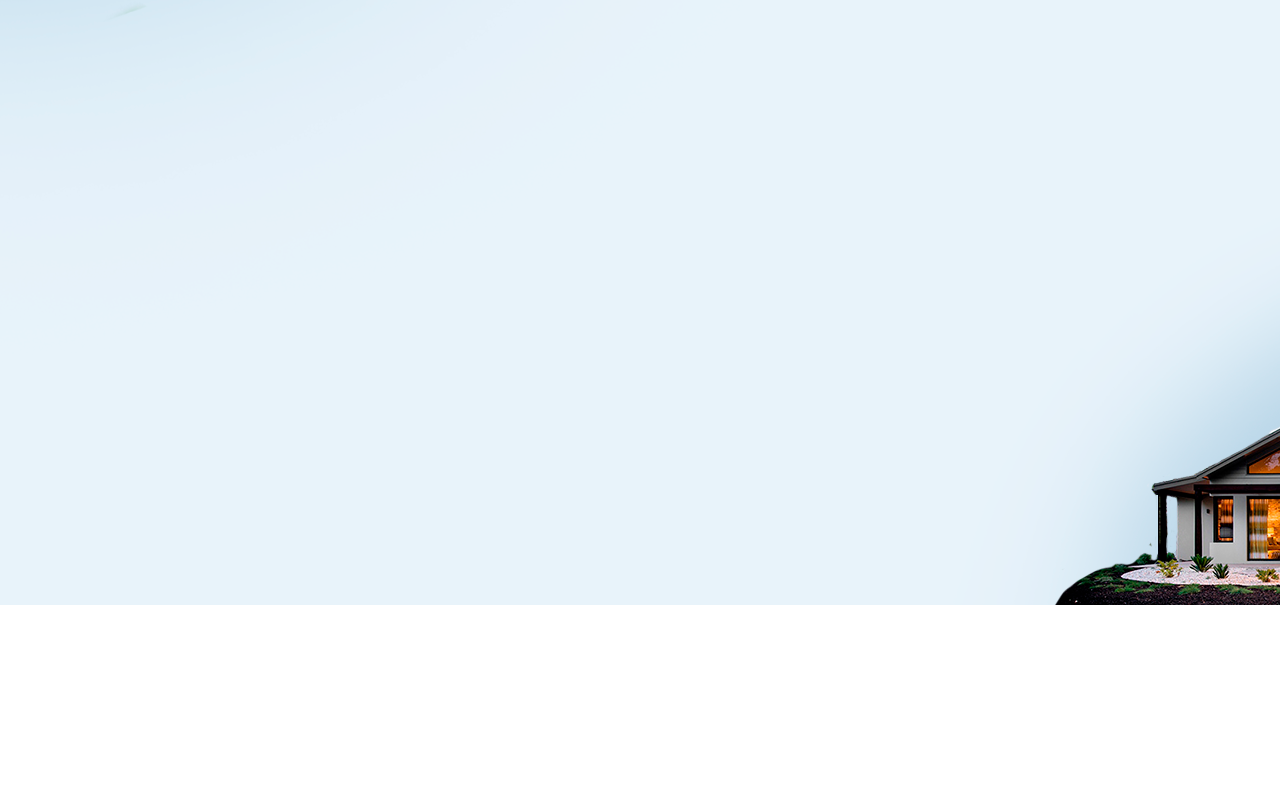
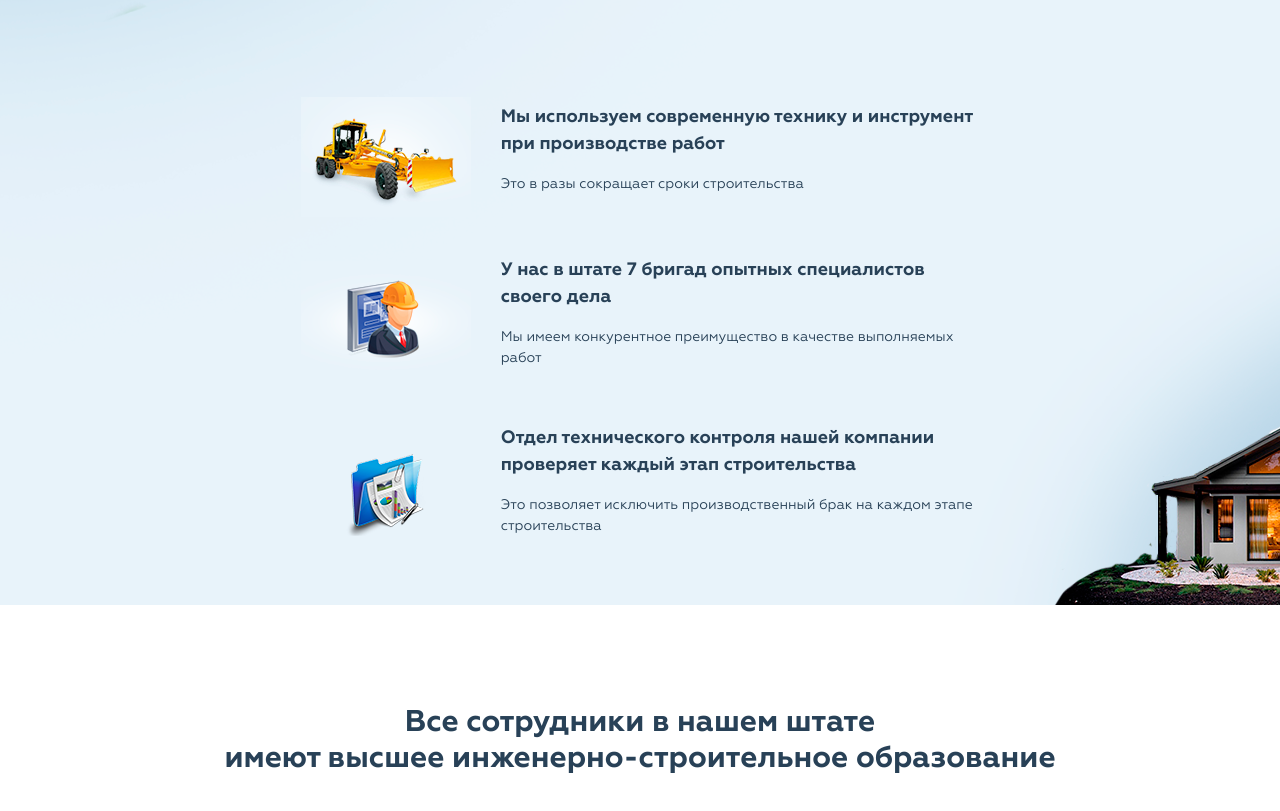
Before and after one commit to NecroSith/Project_DomaNaVeka, a website: page src/index.html in a window 1280 px wide. Shown: the part 4655-5466 px from the top of the page. Before the commit the page ends 5260 px from the top, so only its background shows below. Drawn offline with nearby package versions, Linux system fonts and the light colour scheme.

Commit message:
Advantages block added

```diff
--- a/src/index.html
+++ b/src/index.html
@@ -234,6 +234,55 @@
             <div class="container">
                 <h4 class="item-title">Мы всегда укладываемся в сроки<br> прописанные в договоре на строительство
                 </h4>
+                <div class="adv__item-wrapper">
+                    <div class="adv__item">
+                        <div class="adv__item-img">
+                            <img src="./img/cards/pros1.png" alt="tehnika">
+                        </div>
+                        <div class="adv__item-desc">
+                            <p>Мы используем современную технику и инструмент при производстве работ
+                            </p>
+                            <p>Это в разы сокращает сроки строительства
+                            </p>
+                        </div>
+                    </div>
+                    <div class="adv__item">
+                        <div class="adv__item-img">
+                            <img src="./img/cards/pros2.png" alt="tehnika">
+                        </div>
+                        <div class="adv__item-desc">
+                            <p>У нас в штате 7 бригад опытных специалистов своего дела
+                            </p>
+                            <p>Мы имеем конкурентное преимущество в качестве выполняемых работ
+                            </p>
+                        </div>
+                    </div>
+                    <div class="adv__item">
+                        <div class="adv__item-img">
+                            <img src="./img/cards/pros3.png" alt="tehnika">
+                        </div>
+                        <div class="adv__item-desc">
+                            <p>Отдел технического контроля нашей компании проверяет каждый этап строительства
+                            </p>
+                            <p>Это позволяет исключить производственный брак на каждом этапе строительства
+                            </p>
+                        </div>
+                    </div>
+                </div>
+            </div>
+        </section>
+        <section class="ceo">
+            <div class="container">
+                <h4 class="item-title">Все сотрудники в нашем штате <br>имеют высшее инженерно-строительное образование
+                </h4>
+                <div>
+                    <div class="ceo__video-wrapper">
+                        <iframe width="560" height="315" src="https://www.youtube.com/embed/PJHBKwbf4Us" frameborder="0" allow="accelerometer; autoplay; encrypted-media; gyroscope; picture-in-picture" allowfullscreen></iframe>
+                    </div>
+                    <div class="ceo__desc">
+
+                    </div>
+                </div>
             </div>
         </section>
     </main>
--- a/src/sass/_base.sass
+++ b/src/sass/_base.sass
@@ -9,6 +9,7 @@
 @import "./_parts/_guarantee"
 @import "./_parts/_materials"
 @import "./_parts/_advantages"
+@import "./_parts/_ceo"
 
 *
     box-sizing: border-box
--- a/src/sass/_parts/_advantages.sass
+++ b/src/sass/_parts/_advantages.sass
@@ -2,3 +2,26 @@
     height: 780px
     background: url(../../img/bg/leaves_lower.png) top left no-repeat, url(../../img/bg/bg_pros.png) center center no-repeat
     padding: 100px 0
+    .item-title
+        margin-bottom: 100px
+    .adv__item-wrapper
+        display: flex
+        flex-direction: column
+        align-items: center
+        .adv__item
+            display: flex
+            width: 58%
+            align-items: center
+            &:not(:last-child)
+                margin-bottom: 40px
+            &-img
+                margin-right: 30px
+            &-desc
+                p:first-child
+                    color: #284157
+                    font-size: 18px
+                    font-weight: 700
+                p
+                    color: #284157
+                    font-size: 14px
+                    font-weight: 500
--- /dev/null
+++ b/src/sass/_parts/_ceo.sass
@@ -0,0 +1,2 @@
+.ceo
+    padding: 100px 0
```
Also changed, not shown: src/css/main.css.
